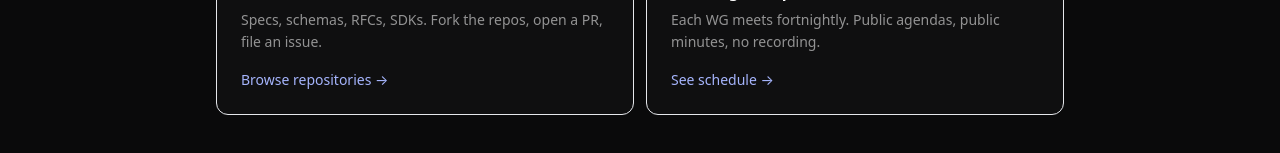
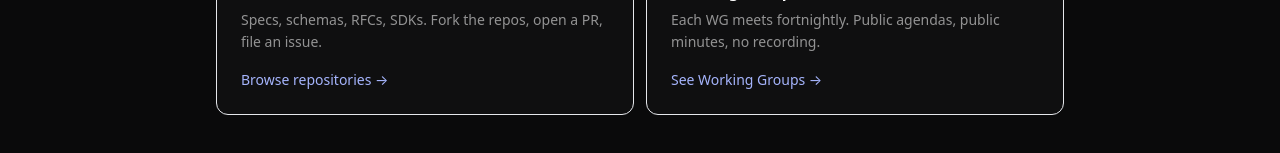
Before and after one commit to openagentprotocol-OAP/oap-website, a Next.js app: page /community in a window 1280 px wide. Shown: the part 609-762 px from the top of the page. Built offline with nearby package versions, Linux system fonts and the light colour scheme.

Commit message:
fix: dead links - spec OAP-CORE-1.0 path, MEETINGS.md replaced with WORKING-GROUPS.md, README sync path

```diff
--- a/app/community/page.tsx
+++ b/app/community/page.tsx
@@ -38,8 +38,8 @@ export default function CommunityPage() {
           icon="📅"
           title="Working Group calls"
           desc="Each WG meets fortnightly. Public agendas, public minutes, no recording."
-          link="https://github.com/openagentprotocol-OAP/oap-spec/blob/main/MEETINGS.md"
-          cta="See schedule"
+          link="https://github.com/openagentprotocol-OAP/oap-spec/blob/main/governance/WORKING-GROUPS.md"
+          cta="See Working Groups"
         />
       </div>
 
--- a/app/spec/page.tsx
+++ b/app/spec/page.tsx
@@ -19,7 +19,7 @@ export default async function SpecPage() {
         </p>
         <div className="flex gap-3 mt-5">
           <a
-            href="https://github.com/openagentprotocol-OAP/oap-spec/blob/main/spec/OAP-CORE-1.0.md"
+            href="https://github.com/openagentprotocol-OAP/oap-spec/blob/main/spec/v1.0/OAP-CORE-1.0.md"
             target="_blank"
             rel="noopener noreferrer"
             className="text-sm text-indigo-300 hover:text-indigo-200 underline underline-offset-4"
```
Also changed, not shown: content/spec/OAP-CORE-1.0.md (+1 -1 lines), 1 other file (tests, documents, lock files or other folders).
